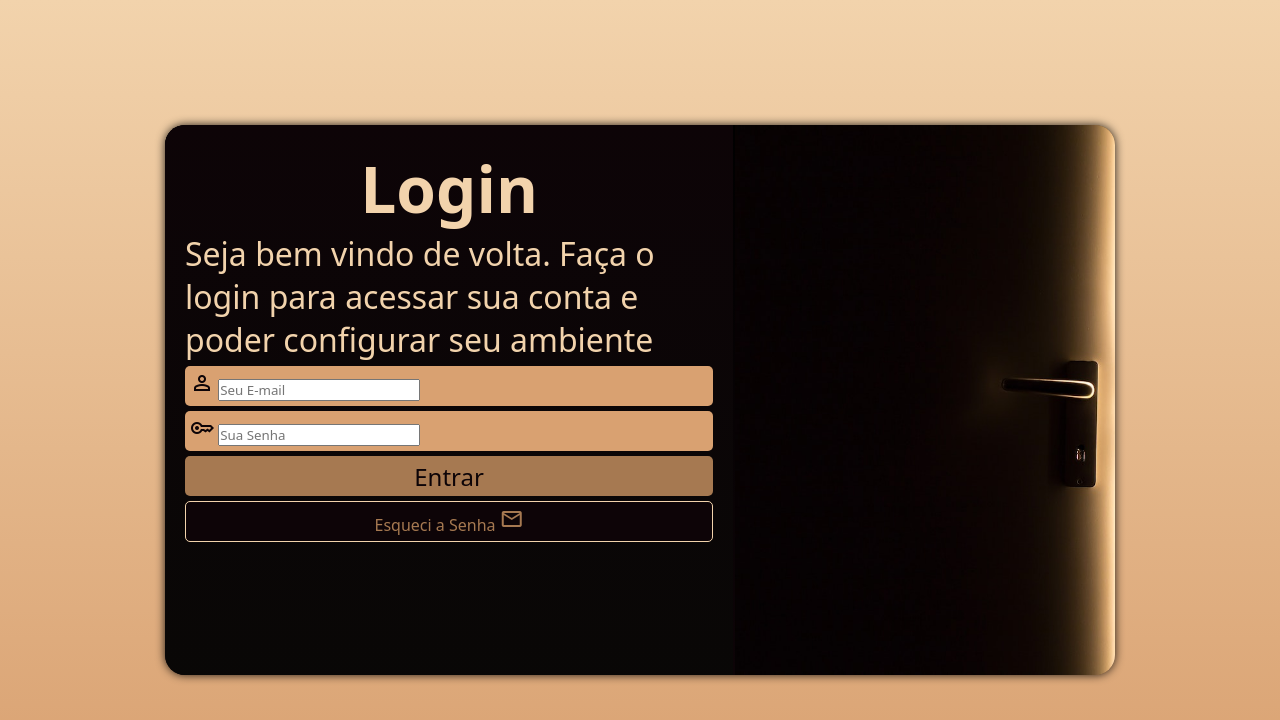
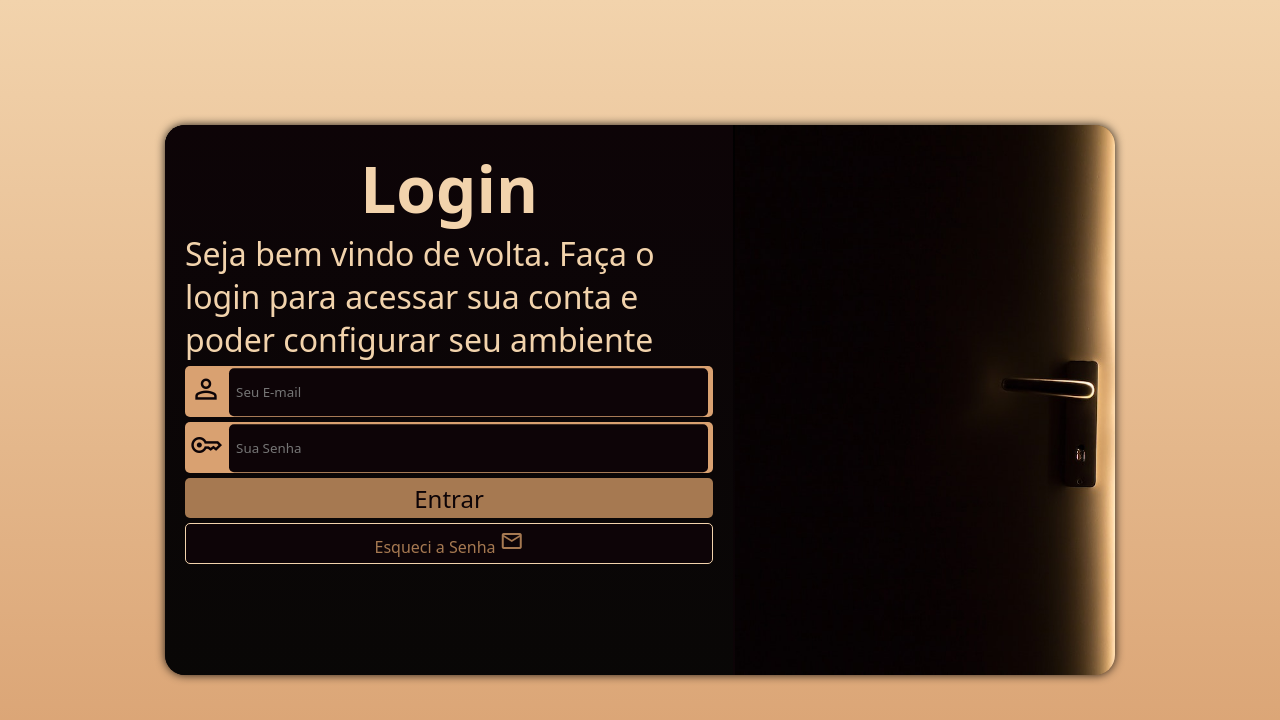
Before and after one commit to WesleyJrDev/projeto-login, a plain HTML site: page index.html in a window 1280 px wide. Drawn offline with nearby package versions, Linux system fonts and the light colour scheme.

Commit message:
formatação concluida

```diff
--- a/estilos/style.css
+++ b/estilos/style.css
@@ -31,7 +31,6 @@ section#login {
     position: absolute;
     top: 50%;
     left: 50%;
-    transform: translate(-50%,-50%);
     overflow: hidden;
 
     background-image: linear-gradient( to bottom, black, #0d0407);
@@ -40,6 +39,7 @@ section#login {
     border-radius: 20px;
     box-shadow: 0px 0px 10px rgba(0, 0, 0, 0.856);
 
+    transform: translate(-50%,-50%);
     transition: width .2s, heigth .2s;
     transition-timing-function: ease;
 }
@@ -49,7 +49,7 @@ section#login > div#imagem {
     background:#A67951 url(../imagens/pexels-lalesh-aldarwish-147634.jpg) no-repeat;
     background-size: cover;
     background-position: center center;
-    height: 240px;
+    height: 210px;
 
 }
 
@@ -68,11 +68,35 @@ div.campo{
     color: #0d0407;
     border-radius: 5px;
     margin: 5px 0px;
-    padding: 5px;
 }
 
 form label{
     display: none;
+}
+
+div.campo > span{
+    width: 30px;
+    height: 30px;
+    font-size: 2em;
+    padding: 0px 5px;
+    margin: auto;
+
+    transform: translateY(7px);
+}
+
+div.campo > input{
+    background-color: #0d0407;
+    height: 48px;
+    width: calc(100% - 49px);
+    border-radius: 5px;
+    border: none;
+    transform: translateY(-.7px);
+}
+
+div.campo > input:focus-visible{
+    background-color: #F2D3AC;
+    border: none;
+    padding-left: 4px;
 }
 
 form > input[type=submit]{
```
Also changed, not shown: index.html (+2 -2 lines).
